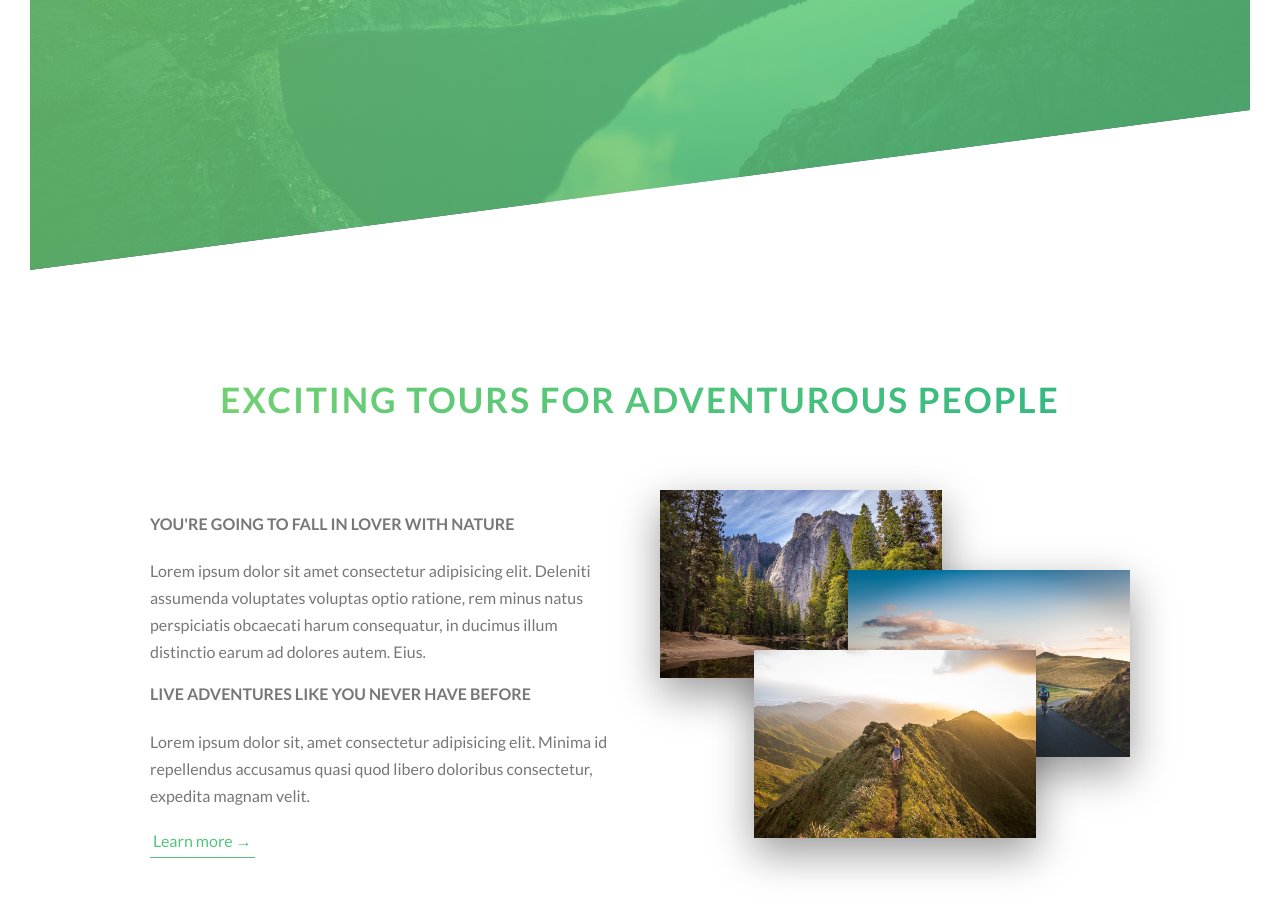
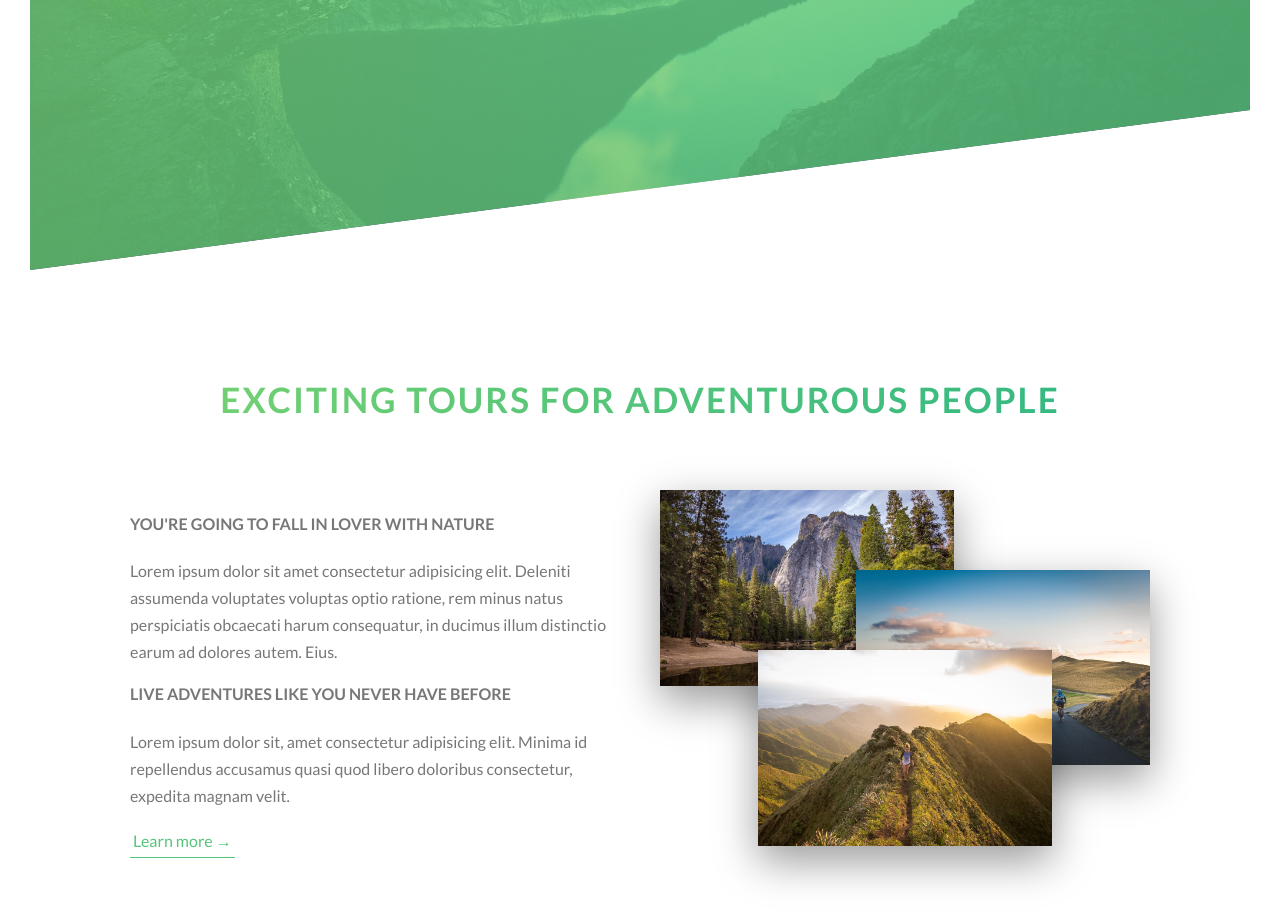
Before and after one commit to PaulGreetham/natours, a React (Create React App) app: page / in a window 1280 px wide. Shown: the part 520-1444 px from the top of the page. Built offline with nearby package versions, Linux system fonts and the light colour scheme.

Commit message:
about size ammended

```diff
--- a/src/components/about/About.scss
+++ b/src/components/about/About.scss
@@ -2,8 +2,7 @@
 
 .about {
   background-color: $color-white;
-  padding: 25rem 0;
-  margin-top: -15rem;
+  margin: 10rem 0;
 
   h2 {
     display: flex;
@@ -26,7 +25,7 @@
 
   .info-section {
     display: flex;
-    padding: 8rem 12rem;
+    padding: 8rem 10rem;
     gap: 4rem;
 
     .info {
```
